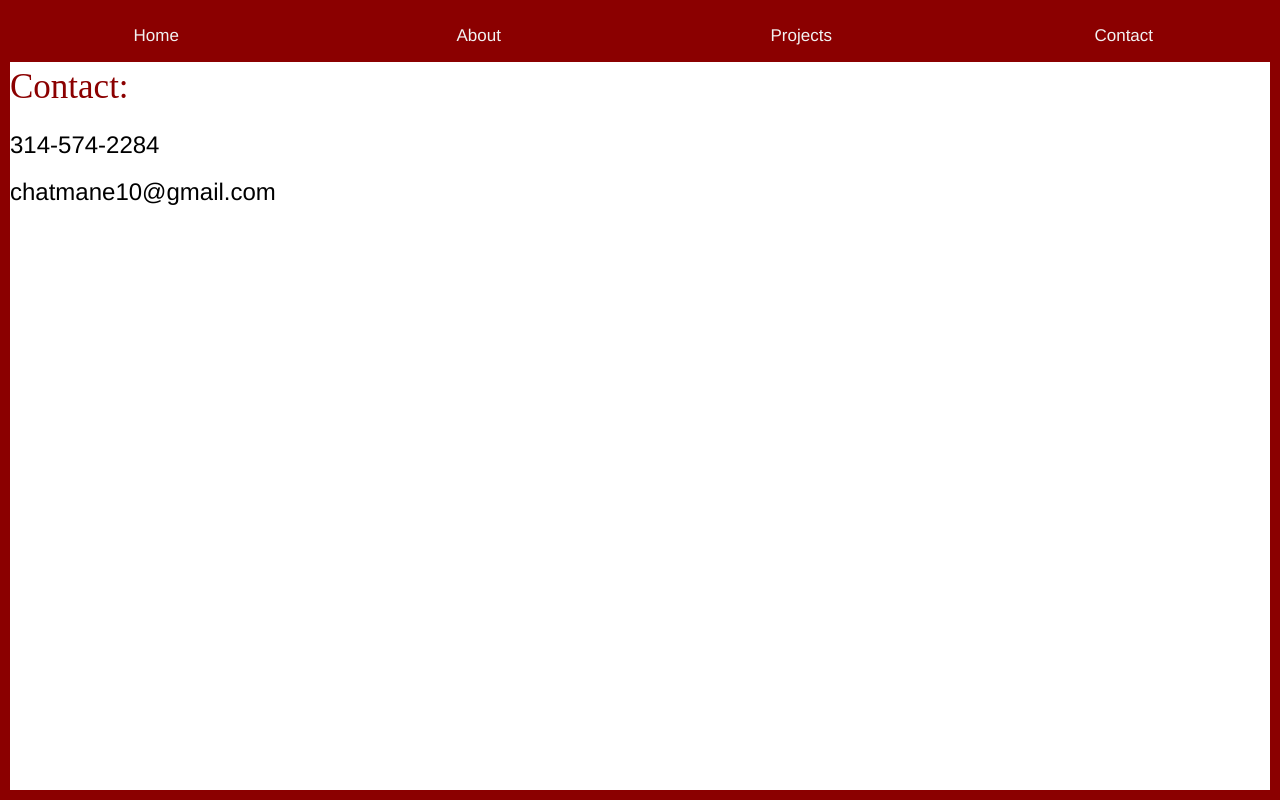
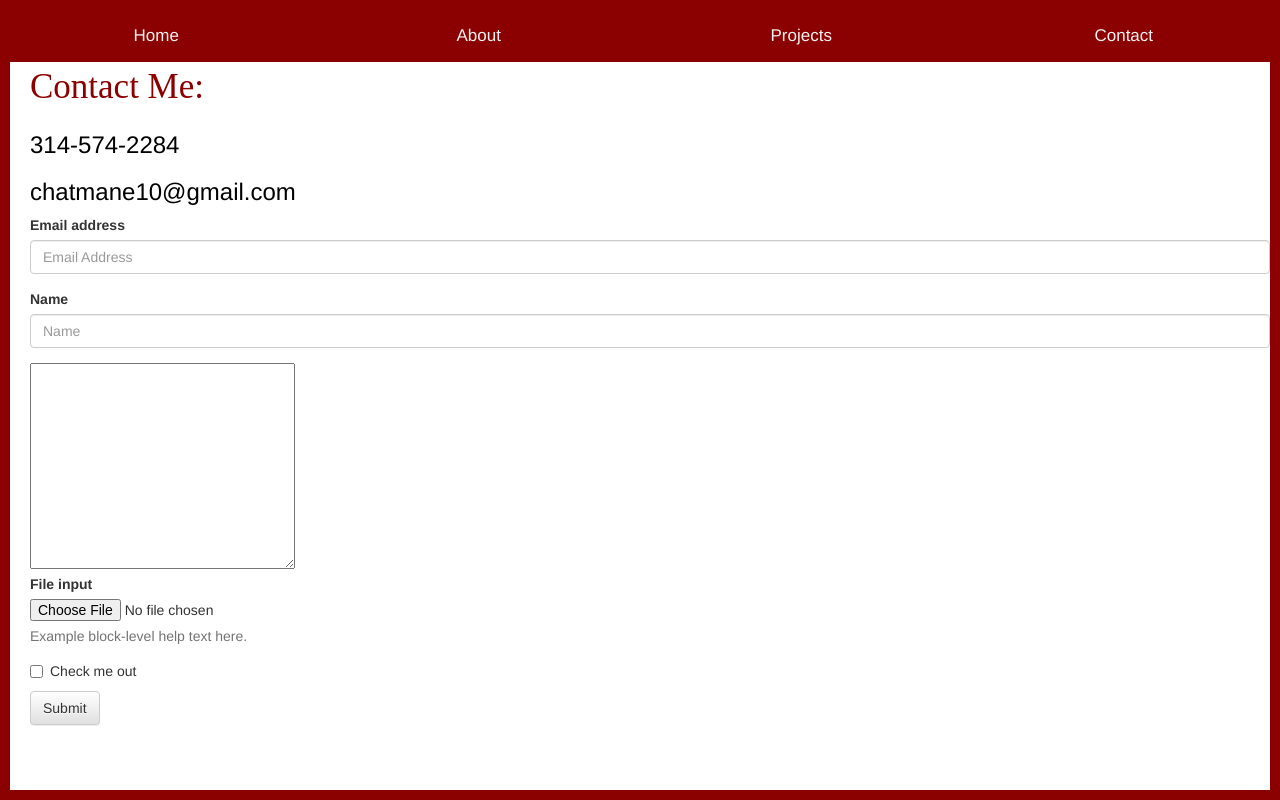
Before and after one commit to chatmane/Portfolio-, a plain HTML site: page contact.html in a window 1280 px wide. Drawn offline with nearby package versions, Linux system fonts and the light colour scheme.

Commit message:
Java Script

```diff
--- a/contact.html
+++ b/contact.html
@@ -1,34 +1,60 @@
 <!DOCTYPE html>
 <html lang="en">
+
 <head>
     <meta charset="UTF-8">
     <meta name="viewport" content="width=device-width, initial-scale=1.0">
     <meta http-equiv="X-UA-Compatible" content="ie=edge">
     <title>Contact</title>
-       <!-- Latest compiled and minified CSS -->
-    <link rel="stylesheet" href="https://maxcdn.bootstrapcdn.com/bootstrap/3.3.7/css/bootstrap.min.css" integrity="sha384-BVYiiSIFeK1dGmJRAkycuHAHRg32OmUcww7on3RYdg4Va+PmSTsz/K68vbdEjh4u" crossorigin="anonymous">
-
-    <!-- Optional theme -->
-    <link rel="stylesheet" href="https://maxcdn.bootstrapcdn.com/bootstrap/3.3.7/css/bootstrap-theme.min.css" integrity="sha384-rHyoN1iRsVXV4nD0JutlnGaslCJuC7uwjduW9SVrLvRYooPp2bWYgmgJQIXwl/Sp" crossorigin="anonymous">
-
-    <!-- Latest compiled and minified JavaScript -->
-    <script src="https://maxcdn.bootstrapcdn.com/bootstrap/3.3.7/js/bootstrap.min.js" integrity="sha384-Tc5IQib027qvyjSMfHjOMaLkfuWVxZxUPnCJA7l2mCWNIpG9mGCD8wGNIcPD7Txa" crossorigin="anonymous"></script>
+    <link rel="stylesheet" href="https://maxcdn.bootstrapcdn.com/bootstrap/3.3.7/css/bootstrap.min.css" integrity="sha384-BVYiiSIFeK1dGmJRAkycuHAHRg32OmUcww7on3RYdg4Va+PmSTsz/K68vbdEjh4u"
+        crossorigin="anonymous">
+    <link rel="stylesheet" href="https://maxcdn.bootstrapcdn.com/bootstrap/3.3.7/css/bootstrap-theme.min.css" integrity="sha384-rHyoN1iRsVXV4nD0JutlnGaslCJuC7uwjduW9SVrLvRYooPp2bWYgmgJQIXwl/Sp"
+        crossorigin="anonymous">
+    <script src="https://maxcdn.bootstrapcdn.com/bootstrap/3.3.7/js/bootstrap.min.js" integrity="sha384-Tc5IQib027qvyjSMfHjOMaLkfuWVxZxUPnCJA7l2mCWNIpG9mGCD8wGNIcPD7Txa"
+        crossorigin="anonymous"></script>
+    <script src="scripts.js"></script>
     <link rel="stylesheet" href="style.css">
 </head>
-<body class= "contact-page">
+
+<body class="contact-page">
     <div class="topnav row" id="myTopnav">
         <a href="index.html" class="col-xs-3">Home</a>
         <a href="about.html" class="col-xs-3">About</a>
-        <a href="projects.html"  class="col-xs-3">Projects</a>
-        <a href="contact.html"  class="col-xs-3">Contact</a>
+        <a href="projects.html" class="col-xs-3">Projects</a>
+        <a href="contact.html" class="col-xs-3">Contact</a>
     </div>
-</head>
-<body class="contact-body" >
-<h7>Contact:</h7>
-<h3>314-574-2284</h3>
-<h3>chatmane10@gmail.com</h3>
+    </head>
+
+    <body class="contact-body">
+        <div class="info">
+            <h7>Contact Me:</h7>
+            <h3>314-574-2284</h3>
+            <h3>chatmane10@gmail.com</h3>
+        </div>
+        <form class="contactForm" name="contactForm" onsubmit="submitcontactform()">
+            <div class="form-group">
+                <label for="exampleInputEmail1">Email address</label>
+                <input type="email" class="form-control" id="exampleInputEmail1" placeholder="Email Address">
+            </div>
+            <div class="form-group">
+                <label for="exampleInputPassword1">Name</label>
+                <input type="name" class="form-control" id="exampleInputPassword1" placeholder="Name">
+            </div>
+            <textarea name="message" id="" cols="30" rows="10"></textarea>
+            <div class="form-group">
+                <label for="exampleInputFile">File input</label>
+                <input type="file" id="exampleInputFile">
+                <p class="help-block">Example block-level help text here.</p>
+            </div>
+            <div class="checkbox">
+                <label>
+                    <input type="checkbox"> Check me out
+                </label>
+            </div>
+            <button type="submit" class="btn btn-default">Submit</button>
+        </form>
 
 
+    </body>
 
-</body>
 </html>
--- /dev/null
+++ b/scripts.js
@@ -0,0 +1,3 @@
+function submitcontactform(){
+    alert('Thank You For Submitting');
+}
--- a/style.css
+++ b/style.css
@@ -116,3 +116,10 @@ h7{
 .contact-body{
     align-content:center;
 }
+
+.contactForm{
+    margin-left: 20px;
+}
+.info{
+   margin-left: 20px;
+}
```
